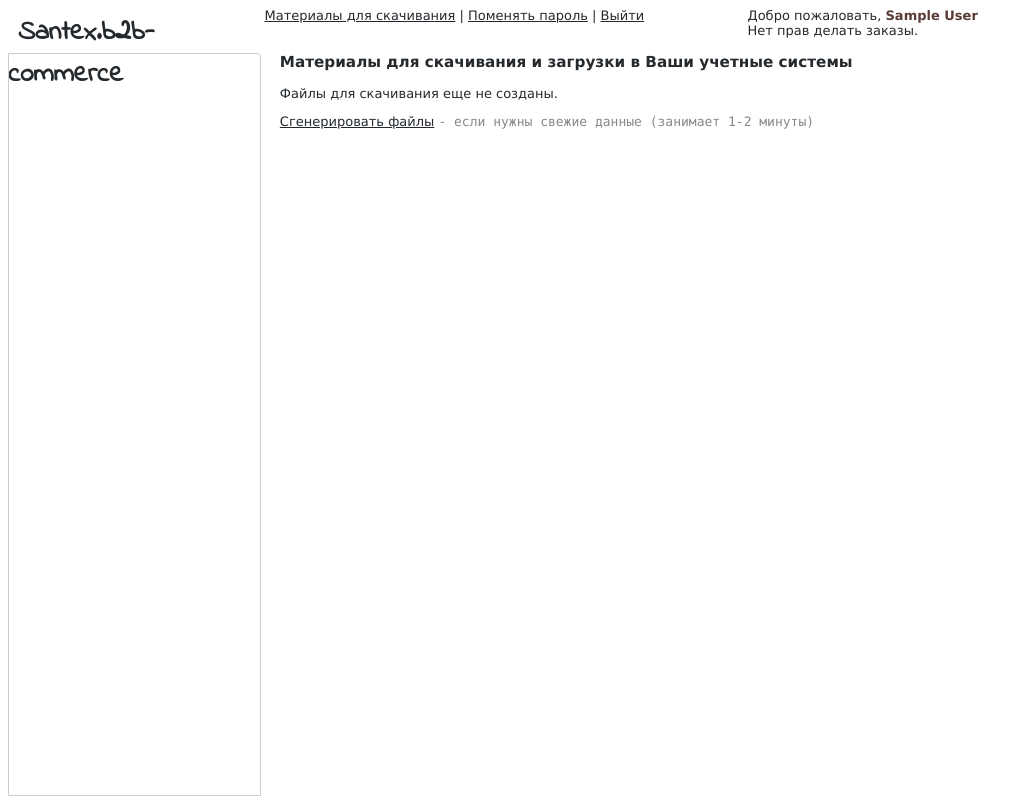
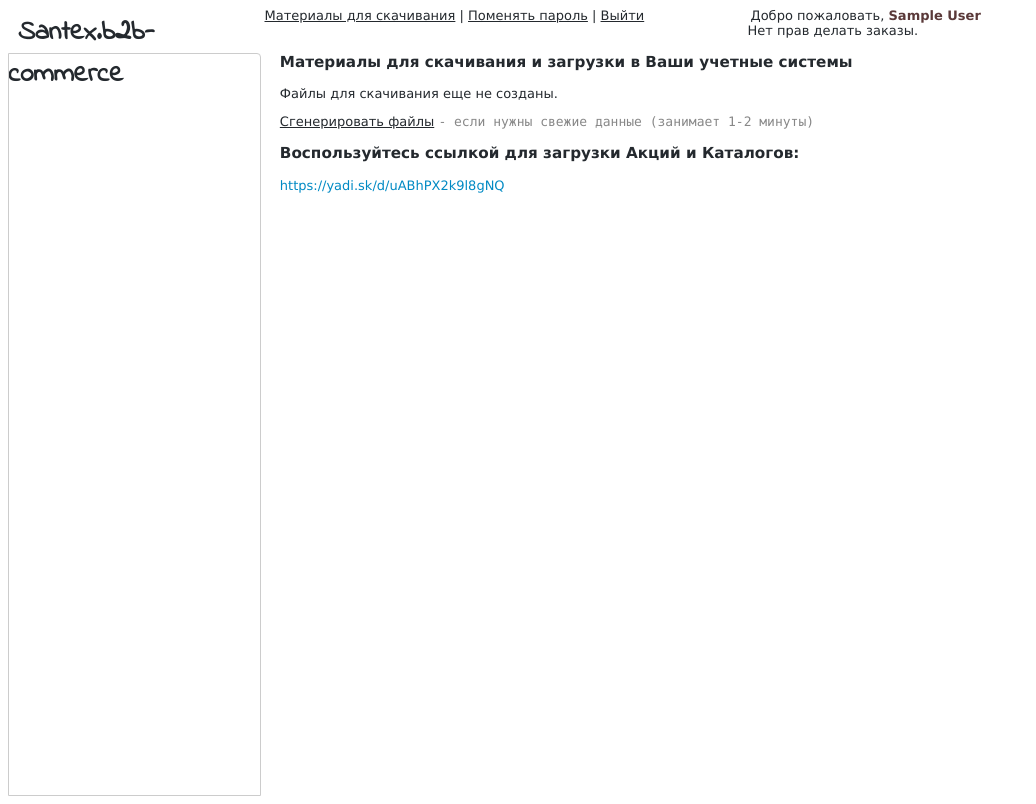
Before and after one commit to mazaloff/b2b.santex.su, a Django app: page /files/create in a window 1280 px wide. Shown: the whole page, without its empty margins (0-1036 px from the left). Run offline with Django 3.2, Linux system fonts and the light colour scheme; the visitor is signed in with stand-in values (Sample User, id 1); data that the repository does not hold is empty; parts of the project's set-up code (start-up, migrations or seed data) failed here and were passed over; some libraries are stand-ins or nearby versions.

Commit message:
20181031

```diff
--- a/san_site/static/css/base.css
+++ b/san_site/static/css/base.css
@@ -6,7 +6,17 @@ body {
 }
 
 a {
-   color: #24292e;
+    color: #24292e;
+}
+
+a.loading {
+    background: transparent;
+    color: #008ac4;
+    text-decoration: none;
+}
+
+a.loading:hover {
+    text-decoration: underline;
 }
 
 .top_h {
@@ -14,7 +24,7 @@ a {
 }
 
 strong a {
-   color: #5a3939;
+    color: #5a3939;
 }
 
 strong {
@@ -314,3 +324,7 @@ a.order-create:hover {
     font-size: 27px;
     padding-left: 10px;
 }
+
+#account_login {
+    padding-left: 3px;
+}
--- a/san_site/templates/files/files_for_loading.html
+++ b/san_site/templates/files/files_for_loading.html
@@ -16,7 +16,7 @@
             {% if files|length > 0 %}
                 {% for file in files %}
                     <div class="file_for_loading">
-                        <a href="{{ file.url }}"> {{ file.view }} </a>
+                        <a class="loading" href="{{ file.url }}"> {{ file.view }} </a>
                         <span class="control_help_text"> - создан {{ file.change_date }}</span>
                     </div>
                 {% endfor %}
@@ -25,6 +25,11 @@
             {% endif %}
             <p><a href="{% url 'files_create' %}">Сгенерировать файлы</a>
                 <span class="control_help_text"> - если нужны свежие данные (занимает 1-2 минуты)</span></p>
+            <h3>Воспользуйтесь ссылкой для загрузки Акций и Каталогов:</h3>
+            <div class="file_for_loading">
+                <a class="loading" href="https://yadi.sk/d/uABhPX2k9l8gNQ" target="_blank">
+                    https://yadi.sk/d/uABhPX2k9l8gNQ</a>
+            </div></p>
         </div>
     </div>
 
```
